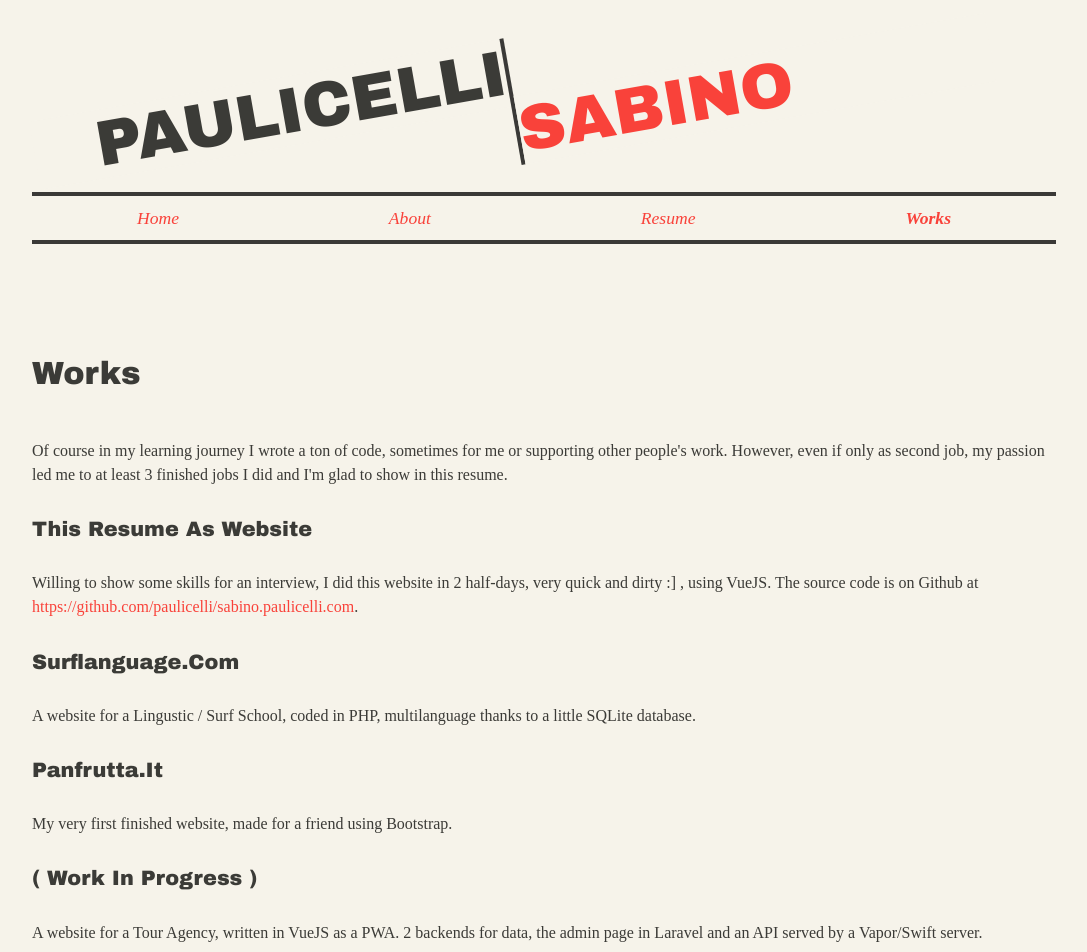
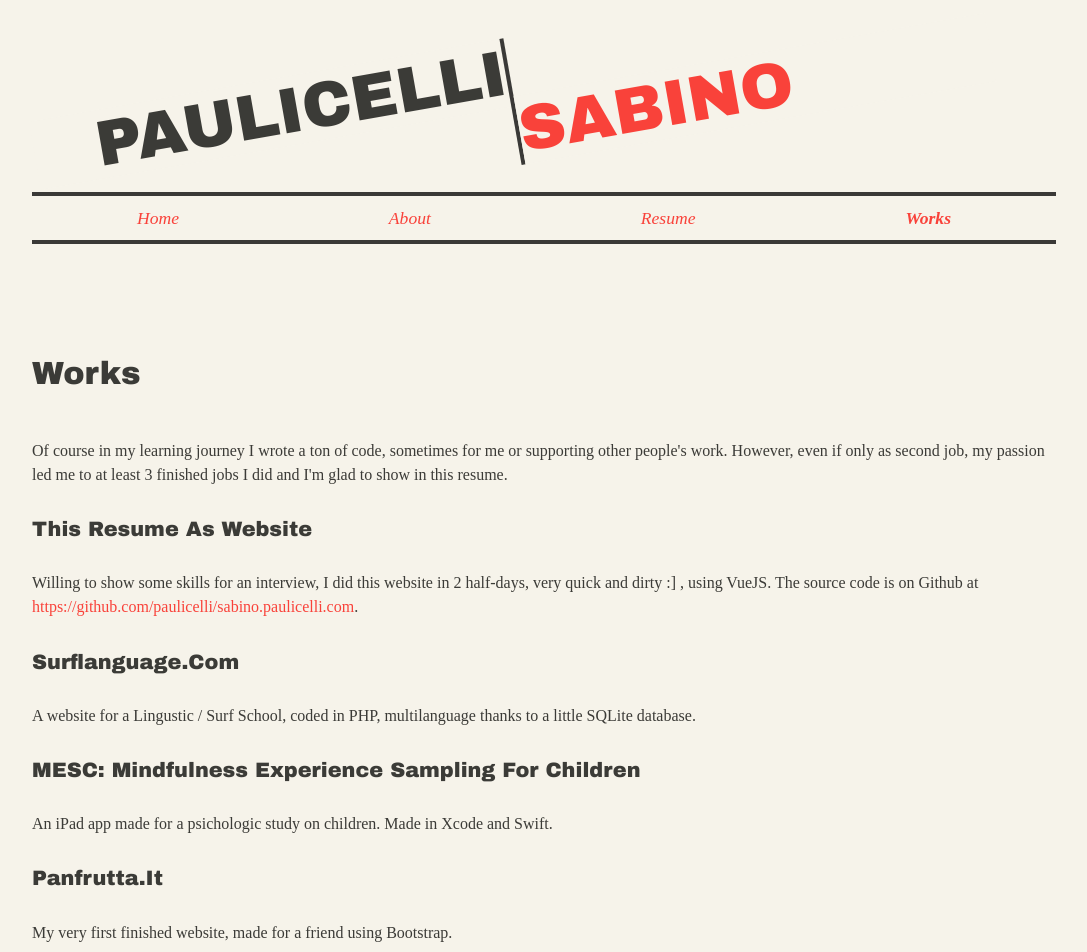
Before and after one commit to paulicelli/sabino.paulicelli.com, a Vue app: page /works in a window 1280 px wide. Shown: the top 952 px of the page, without its empty margins (96-1183 px from the left). Built offline with nearby package versions, Linux system fonts and the light colour scheme.

Commit message:
MESC decription

```diff
--- a/src/views/Works.vue
+++ b/src/views/Works.vue
@@ -12,6 +12,10 @@
       <h3>surflanguage.com</h3>
       <p>
         A website for a Lingustic / Surf School, coded in PHP, multilanguage thanks to a little SQLite database.
+      </p>
+      <h3>MESC: Mindfulness Experience Sampling for Children</h3>
+      <p>
+        An iPad app made for a psichologic study on children. Made in Xcode and Swift.
       </p>
       <h3>panfrutta.it</h3>
       <p>
```
